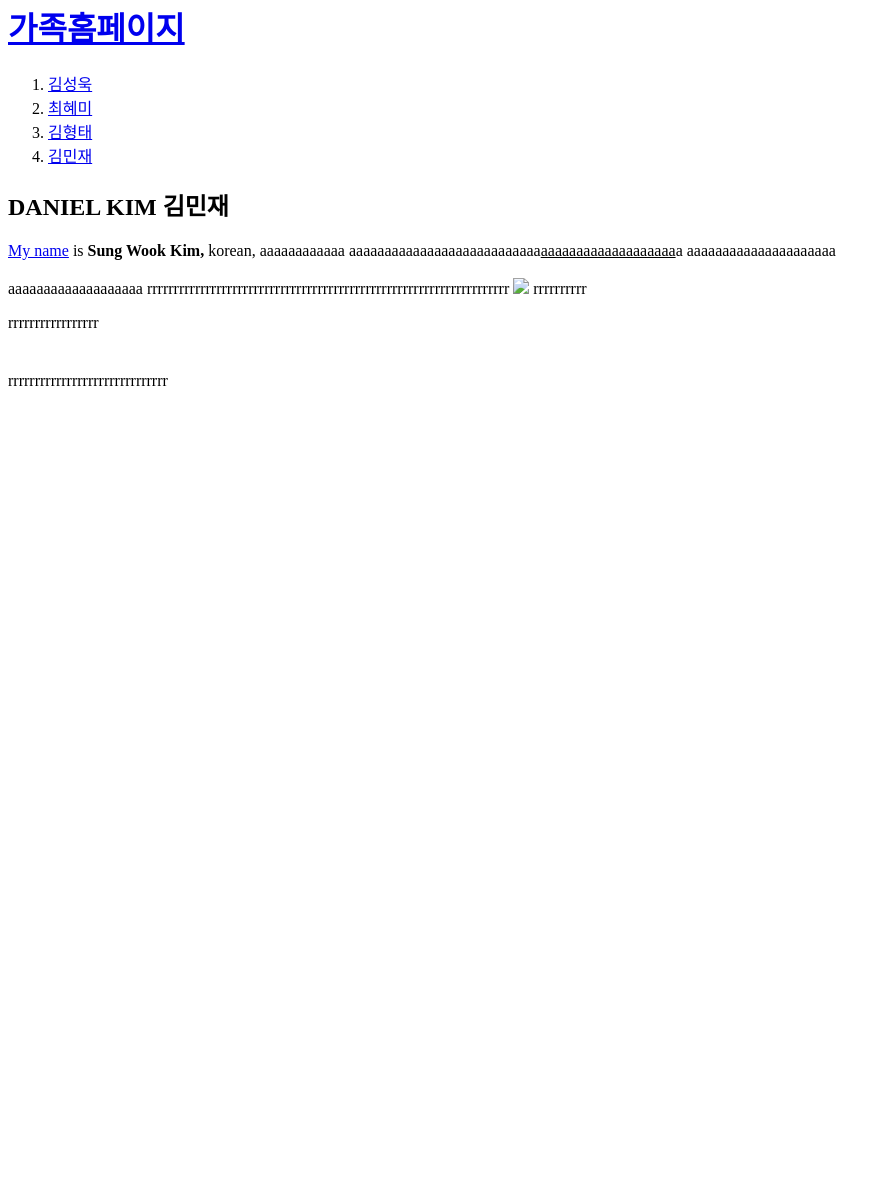
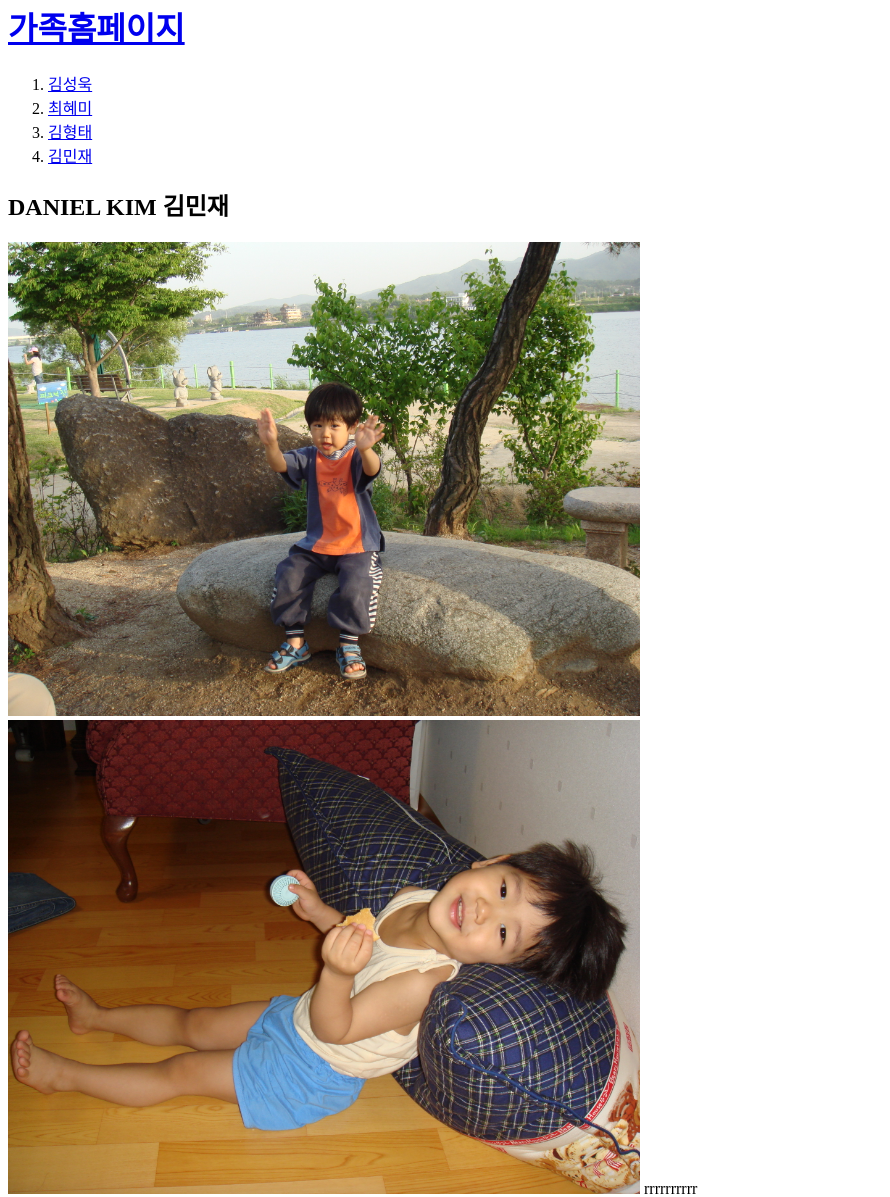
Before and after one commit to Joyfulauto/web1, a plain HTML site: page 4.html in a window 1280 px wide. Shown: the part 18-1215 px from the top of the page, without its empty margins (0-890 px from the left). Before the commit the page ends 800 px from the top, so only its background shows below. Drawn offline with Linux system fonts and the light colour scheme.

Commit message:
Add files via upload

```diff
--- a/4.html
+++ b/4.html
@@ -14,9 +14,7 @@
   </ol>
   <h2>DANIEL KIM 김민재</h2>
 
-  <a href="https://unsplash.com/s/photos/name"target="_blank"title="name"> My name</a> is <strong>Sung Wook Kim,</strong> korean, aaaaaaaaaaaa
-  aaaaaaaaaaaaaaaaaaaaaaaaaaa<u>aaaaaaaaaaaaaaaaaaa</u>a
-  aaaaaaaaaaaaaaaaaaaaa<br><br>aaaaaaaaaaaaaaaaaaa
-  rrrrrrrrrrrrrrrrrrrrrrrrrrrrrrrrrrrrrrrrrrrrrrrrrrrrrrrrrrrrrrrrrrrr
-  <img src="mj1.mpg"width="50%">
+
+    <img src="minjae1.jpg"width="50%"> <br>
+    <img src="minjae2.jpg"width="50%">
   rrrrrrrrrr<p>rrrrrrrrrrrrrrrrr</p><p style='margin-top:40px;'>rrrrrrrrrrrrrrrrrrrrrrrrrrrrrr</p>
```
Also changed, not shown: 2.html (+4 -5 lines), 3.html (+2 -5 lines), family.jpg (added), nolan1.JPG (added), 1 other file.
